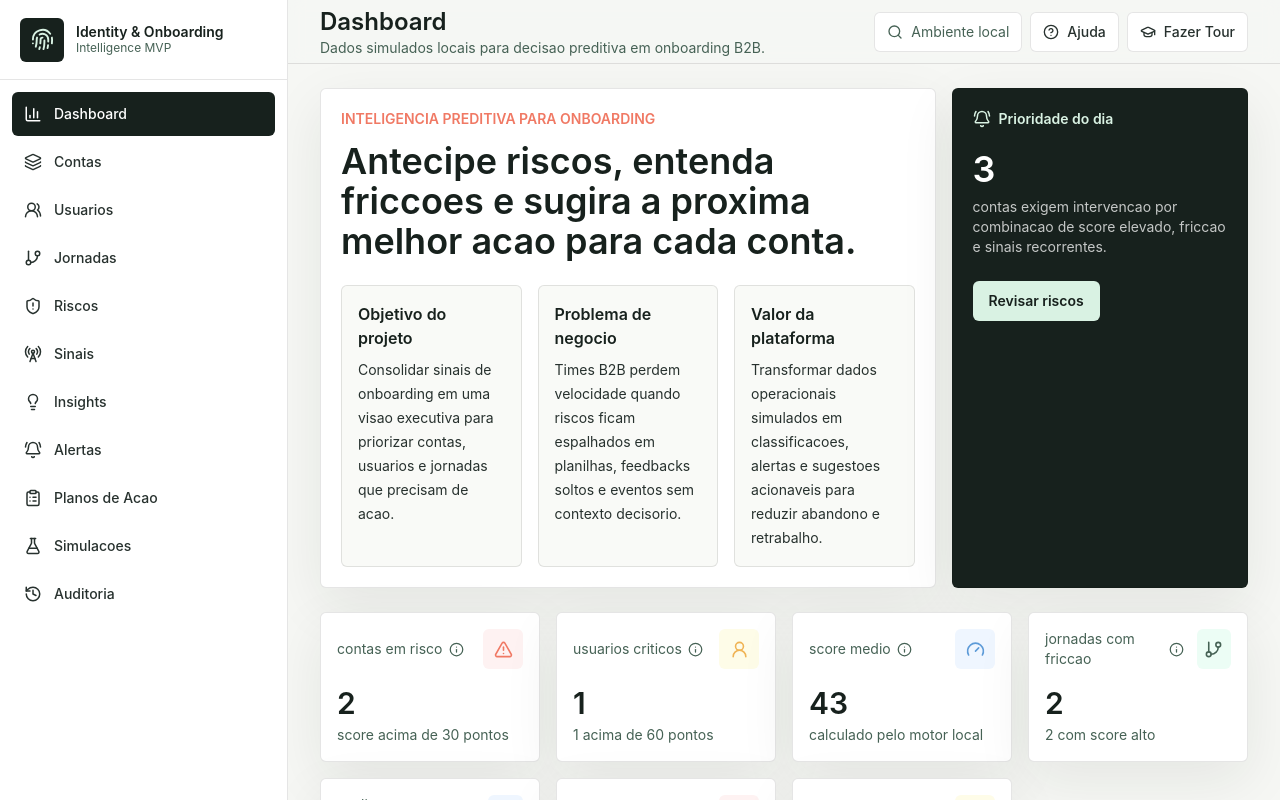
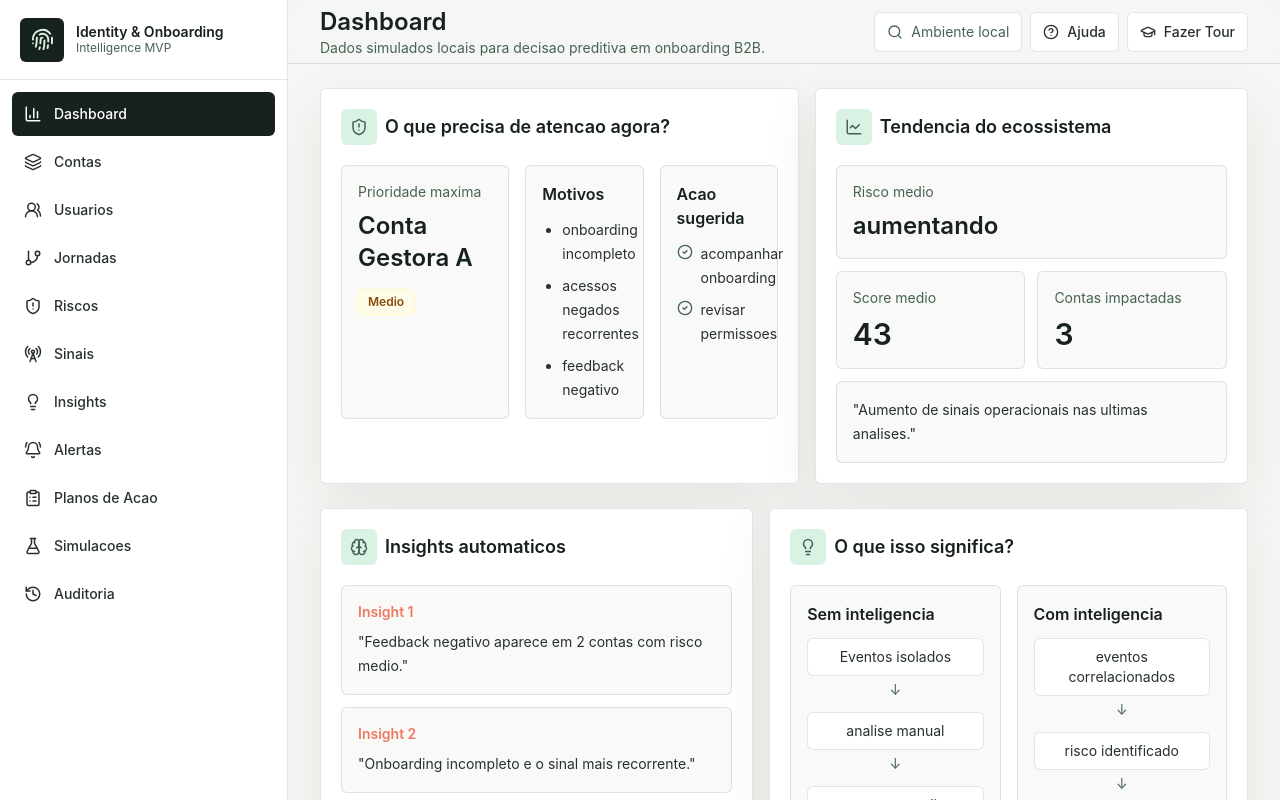
Before and after one commit to KarlaVieira-Dev/Identity-Onboarding-Intelligence, a React (Vite) app: page / in a window 1280 px wide. Shown: the top 800 px of the page. Built offline with nearby package versions, Linux system fonts and the light colour scheme.

Commit message:
Evoluir dashboard executivo

```diff
--- a/src/App.jsx
+++ b/src/App.jsx
@@ -531,6 +531,21 @@ const executiveSummary = [
   accounts.some((account) => account.signals.feedbackNegativo)
     ? 'Feedback negativo esta impactando score operacional.'
     : 'Feedbacks negativos nao aparecem como fator dominante neste ciclo.',
+];
+
+const executiveFocus = topPriorityAccounts[0];
+const executiveFocusReasons = ['onboarding incompleto', 'acessos negados recorrentes', 'feedback negativo'];
+const executiveFocusActions = ['acompanhar onboarding', 'revisar permissoes'];
+const ecosystemTrend = {
+  risk: 'aumentando',
+  averageScore: Math.round(accounts.reduce((total, account) => total + account.score, 0) / accounts.length),
+  impactedAccounts: impactedAccounts.length,
+  interpretation: 'Aumento de sinais operacionais nas ultimas analises.',
+};
+const dashboardInsights = [
+  'Feedback negativo aparece em 2 contas com risco medio.',
+  'Onboarding incompleto e o sinal mais recorrente.',
+  'Acessos negados aparecem associados a aumento de score.',
 ];
 
 const audit = [
@@ -839,6 +854,83 @@ function App() {
 function Dashboard() {
   return (
     <div className="space-y-6">
+      <section className="grid gap-4 xl:grid-cols-[1.05fr_0.95fr]">
+        <div className="rounded-md border border-black/10 bg-white p-5 shadow-panel">
+          <SectionTitle icon={ShieldAlert} title="O que precisa de atencao agora?" />
+          <div className="mt-5 grid gap-4 md:grid-cols-[0.8fr_1.2fr]">
+            <div className="rounded-md border border-black/10 bg-[#f9faf7] p-4">
+              <p className="text-sm text-moss">Prioridade maxima</p>
+              <h3 className="mt-2 text-2xl font-semibold">{executiveFocus.name}</h3>
+              <span className={`mt-4 inline-flex rounded-md px-2.5 py-1 text-xs font-semibold ring-1 ${statusTone(executiveFocus.nivel)}`}>{executiveFocus.nivel}</span>
+            </div>
+            <div className="grid gap-4 md:grid-cols-2">
+              <div className="rounded-md border border-black/10 bg-[#f9faf7] p-4">
+                <p className="font-semibold">Motivos</p>
+                <ul className="mt-3 list-disc space-y-2 pl-5 text-sm leading-6 text-graphite">
+                  {executiveFocusReasons.map((reason) => (
+                    <li key={reason}>{reason}</li>
+                  ))}
+                </ul>
+              </div>
+              <div className="rounded-md border border-black/10 bg-[#f9faf7] p-4">
+                <p className="font-semibold">Acao sugerida</p>
+                <ul className="mt-3 space-y-2 text-sm leading-6 text-graphite">
+                  {executiveFocusActions.map((action) => (
+                    <li key={action} className="flex gap-2">
+                      <CheckCircle2 className="mt-0.5 shrink-0 text-moss" size={16} />
+                      <span>{action}</span>
+                    </li>
+                  ))}
+                </ul>
+              </div>
+            </div>
+          </div>
+        </div>
+
+        <div className="rounded-md border border-black/10 bg-white p-5 shadow-panel">
+          <SectionTitle icon={LineChart} title="Tendencia do ecossistema" />
+          <div className="mt-5 grid gap-3">
+            <div className="rounded-md border border-black/10 bg-[#f9faf7] p-4">
+              <p className="text-sm text-moss">Risco medio</p>
+              <p className="mt-2 text-2xl font-semibold">aumentando</p>
+            </div>
+            <div className="grid gap-3 sm:grid-cols-2">
+              <div className="rounded-md border border-black/10 bg-[#f9faf7] p-4">
+                <p className="text-sm text-moss">Score medio</p>
+                <p className="mt-2 text-3xl font-semibold">{ecosystemTrend.averageScore}</p>
+              </div>
+              <div className="rounded-md border border-black/10 bg-[#f9faf7] p-4">
+                <p className="text-sm text-moss">Contas impactadas</p>
+                <p className="mt-2 text-3xl font-semibold">{ecosystemTrend.impactedAccounts}</p>
+              </div>
+            </div>
+            <p className="rounded-md border border-black/10 bg-[#f9faf7] p-4 text-sm leading-6 text-graphite">"{ecosystemTrend.interpretation}"</p>
+          </div>
+        </div>
+      </section>
+
+      <section className="grid gap-4 xl:grid-cols-[0.95fr_1.05fr]">
+        <div className="rounded-md border border-black/10 bg-white p-5 shadow-panel">
+          <SectionTitle icon={Brain} title="Insights automaticos" />
+          <div className="mt-5 grid gap-3">
+            {dashboardInsights.map((insight, index) => (
+              <article key={insight} className="rounded-md border border-black/10 bg-[#f9faf7] p-4">
+                <p className="text-sm font-semibold text-coral">Insight {index + 1}</p>
+                <p className="mt-2 text-sm leading-6 text-graphite">"{insight}"</p>
+              </article>
+            ))}
+          </div>
+        </div>
+
+        <div className="rounded-md border border-black/10 bg-white p-5 shadow-panel">
+          <SectionTitle icon={Lightbulb} title="O que isso significa?" />
+          <div className="mt-5 grid gap-4 md:grid-cols-2">
+            <ValueFlow title="Sem inteligencia" steps={['Eventos isolados', 'analise manual', 'resposta tardia']} />
+            <ValueFlow title="Com inteligencia" steps={['eventos correlacionados', 'risco identificado', 'acao preventiva']} />
+          </div>
+        </div>
+      </section>
+
       <section className="grid gap-4 xl:grid-cols-[1.35fr_0.65fr]">
         <div className="rounded-md border border-black/10 bg-white p-5 shadow-panel">
           <p className="text-sm font-semibold uppercase tracking-normal text-coral">Inteligencia preditiva para onboarding</p>
```
